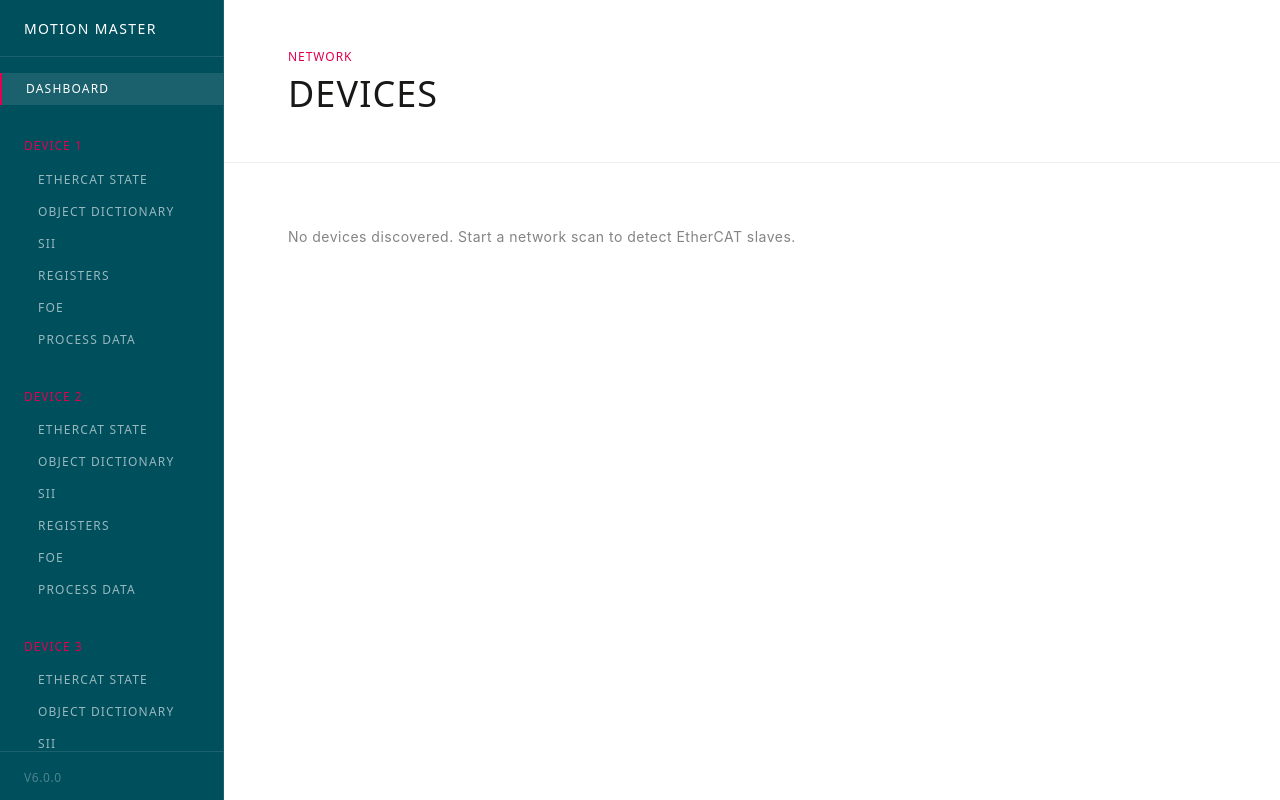
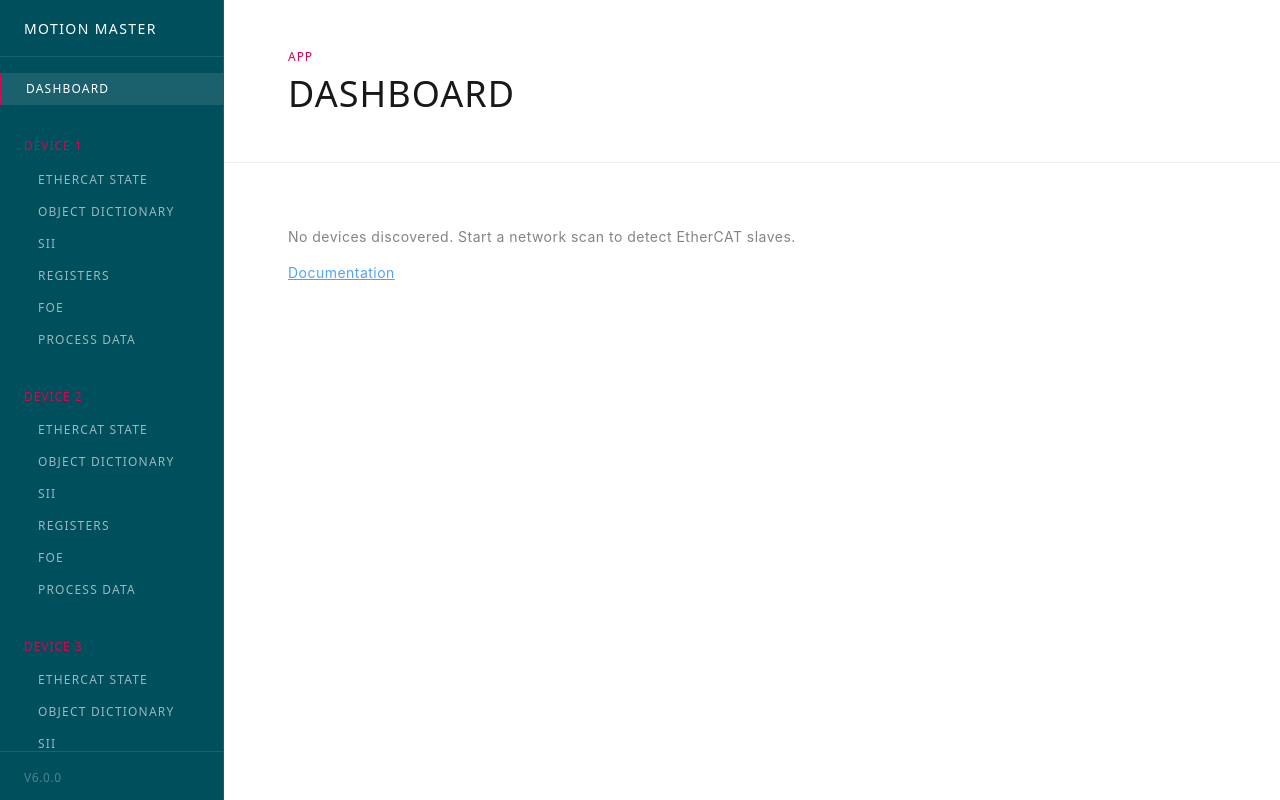
Before and after one commit to synapticon/motion-master, a React (Vite) app in the folder ui/apps/motion-master/: page / in a window 1280 px wide. Built offline with nearby package versions, Linux system fonts and the light colour scheme; a web font is replaced by a local one.

Commit message:
Update dashboard heading and add docs link
Change page header from Network/Devices to App/Dashboard, and add a
Documentation link pointing to the GitHub Pages /docs path.

Co-Authored-By: Claude Sonnet 4.6 <noreply@anthropic.com>

```diff
--- a/ui/apps/motion-master/src/pages/DashboardPage.tsx
+++ b/ui/apps/motion-master/src/pages/DashboardPage.tsx
@@ -3,10 +3,20 @@ import PageHeader from '../components/PageHeader'
 export default function DashboardPage() {
   return (
     <div>
-      <PageHeader eyebrow="Network" title="Devices" />
-      <div className="p-8">
+      <PageHeader eyebrow="App" title="Dashboard" />
+      <div className="p-8 space-y-4">
         <p className="text-grey-600 text-sm">
           No devices discovered. Start a network scan to detect EtherCAT slaves.
+        </p>
+        <p className="text-sm">
+          <a
+            href="/docs"
+            target="_blank"
+            rel="noopener noreferrer"
+            className="text-blue-400 hover:text-blue-300 underline"
+          >
+            Documentation
+          </a>
         </p>
       </div>
     </div>
```
